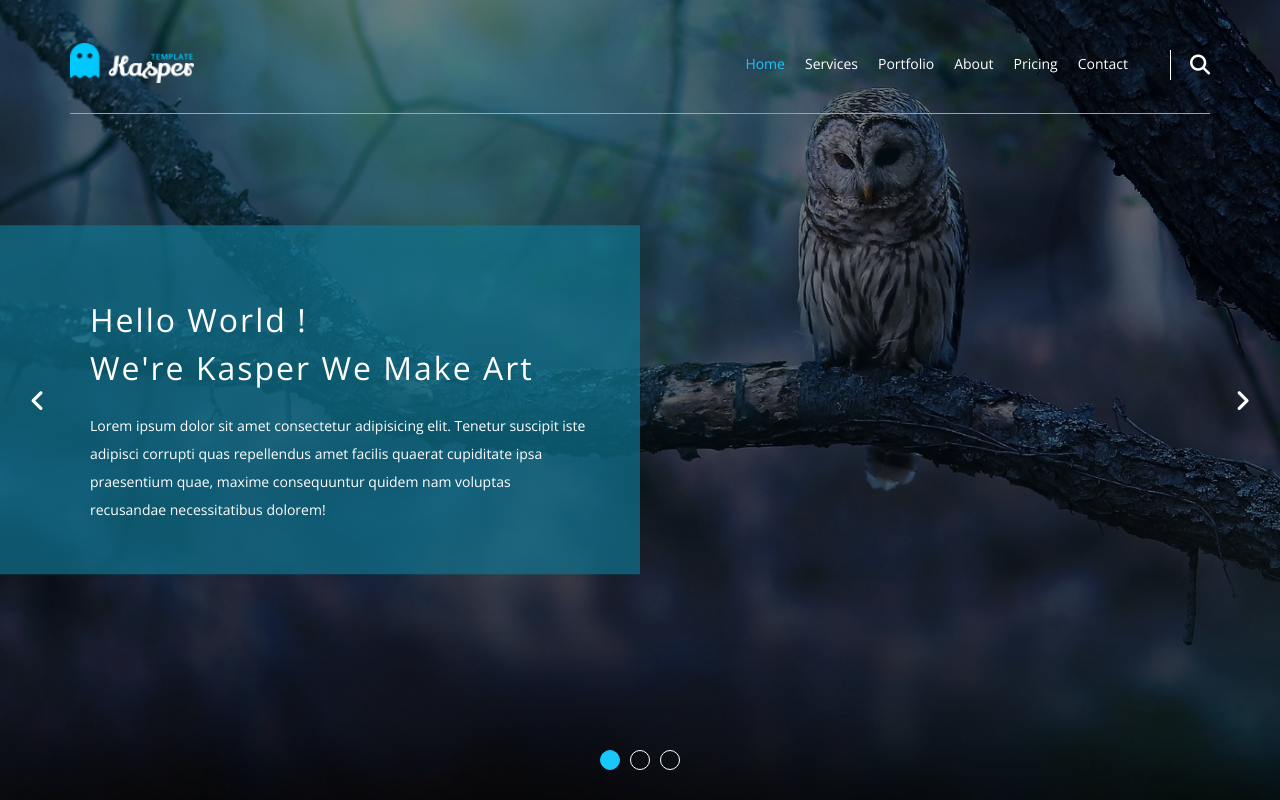
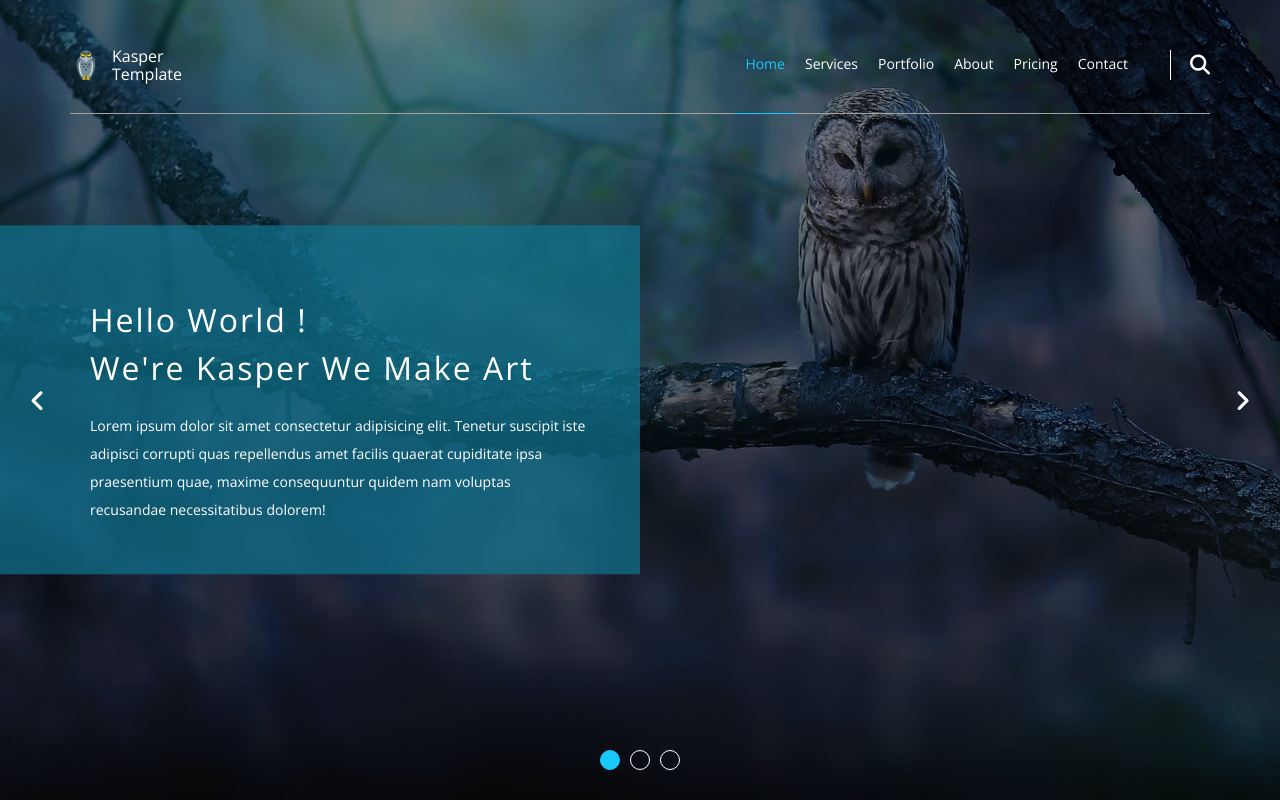
Before and after one commit to Ali-AK004/Kasper-Template, a plain HTML site: page index.html in a window 1280 px wide. Shown: the top 800 px of the page. Drawn offline with nearby package versions, Linux system fonts and the light colour scheme; a web font is replaced by a local one.

Commit message:
edited logo

```diff
--- a/CSS/style.css
+++ b/CSS/style.css
@@ -126,7 +126,7 @@ header {
   position: absolute;
   left: 0;
   width: 100%;
-  z-index: 2;
+  z-index: 9999;
 }
 
 header .container {
@@ -147,8 +147,11 @@ header .container::after {
   left: 15px;
 }
 
-header .logo img {
-  height: 40px;
+header .logo {
+  display: flex;
+  color: white;
+  align-items: center;
+  gap: 10px;
 }
 
 header nav {
@@ -201,7 +204,7 @@ header nav ul li a {
   font-size: 14px;
   transition: 0.3s;
   position: relative;
-  z-index: 2;
+  z-index: 5;
 }
 
 header nav ul li a.active,
@@ -322,7 +325,7 @@ header nav .form i {
 
 .landing-imgs .bullets,
 .landing-imgs > i {
-  z-index: 9999;
+  z-index: 30;
 }
 
 @media (max-width: 767px) {
--- a/index.html
+++ b/index.html
@@ -20,7 +20,11 @@
     <header>
       <div class="container">
         <a href="#" class="logo">
-          <img src="images/logo.png" alt="Logo" />
+          <img src="images/Icon.png" alt="Logo" />
+          <p>
+            Kasper <br />
+            Template
+          </p>
         </a>
         <nav>
           <i class="fas fa-bars toggle-menu"></i>
```
